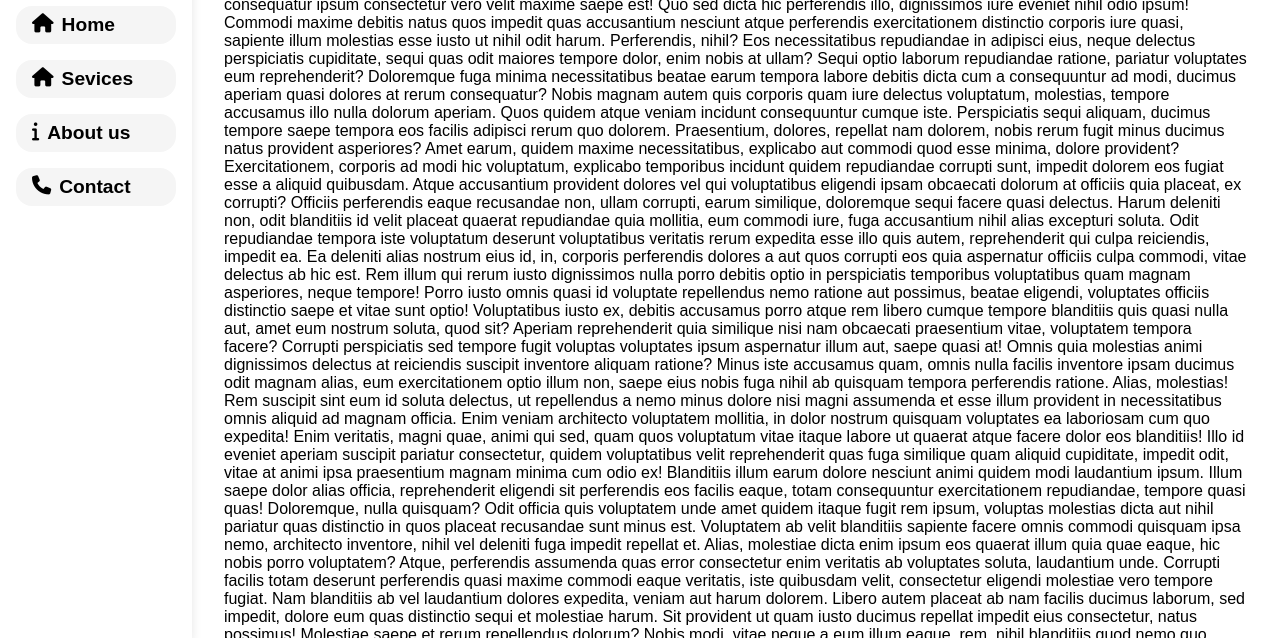
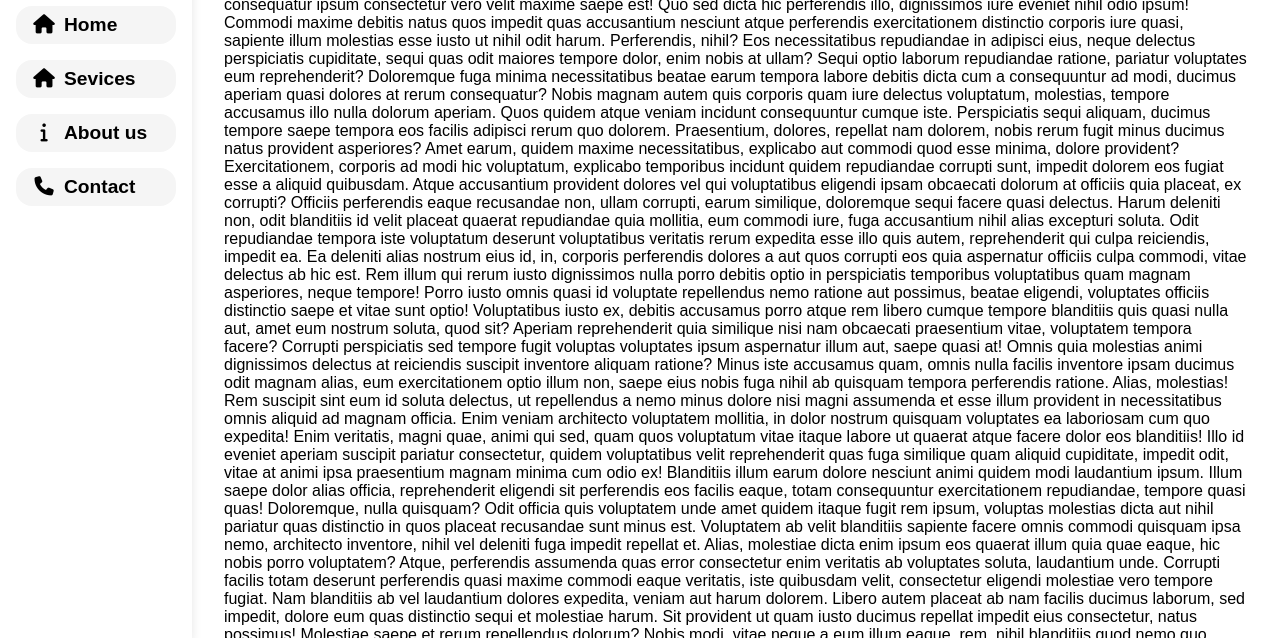
Before and after one commit to mglatki/mobile-webapp-template, a plain HTML site: page index.html in a window 1280 px wide. Shown: the part 162-800 px from the top of the page. Drawn offline with Linux system fonts and the light colour scheme; a web font is replaced by a local one.

Commit message:
Aligned menu icons for desktop

```diff
--- a/styles/style.css
+++ b/styles/style.css
@@ -196,6 +196,10 @@
     }
 
     .menu i {
+        display: grid;
+        place-items: center;
+        width: 1.5rem;
+
         order: -1;
         margin-left: 0;
         margin-right: 0.5rem;
```
